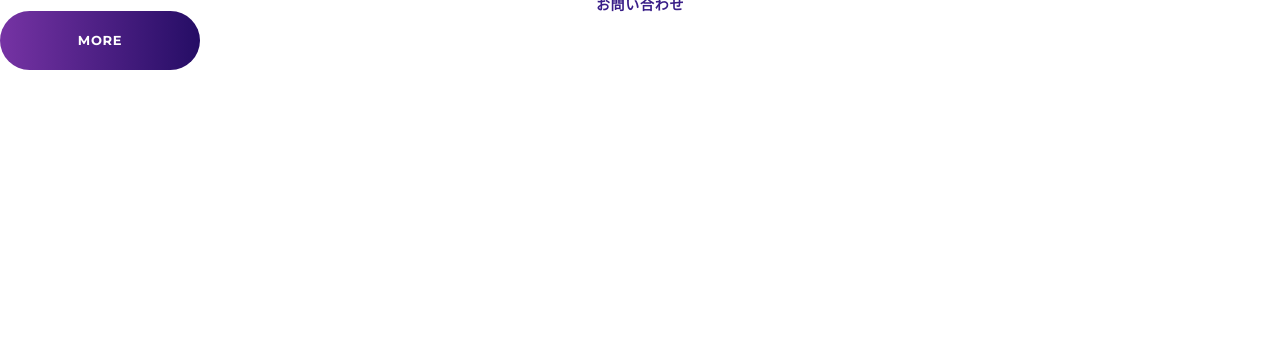
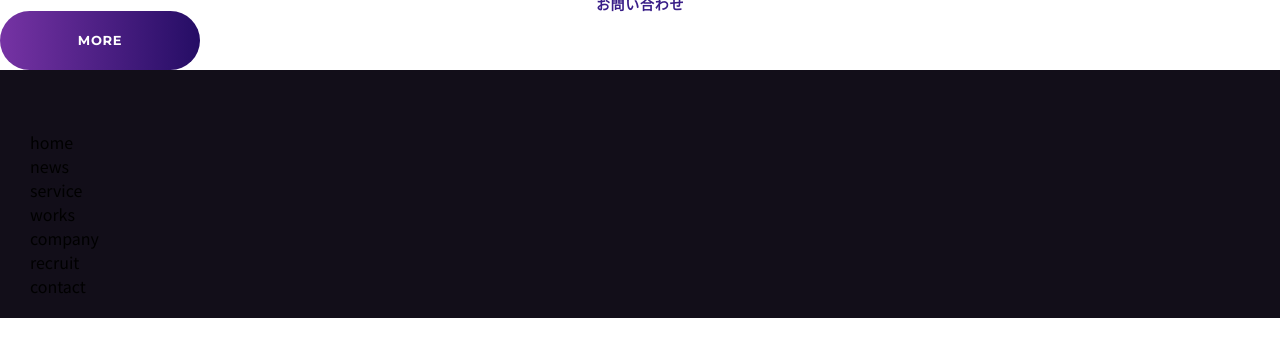
Before and after one commit to Hi-web-design/codeups-live-03, a website: page index.html in a window 1280 px wide. Shown: the part 47-404 px from the top of the page. Drawn offline with nearby package versions, Linux system fonts and the light colour scheme.

Commit message:
20220218

```diff
--- a/index.html
+++ b/index.html
@@ -35,5 +35,35 @@
   </div>
 
   <a href="" class="c-btn">more</a>
+
+  <div class="l-footer p-footer">
+    <div class="p-footer__inner">
+      <div class="p-footer__nav p-footer-nav">
+        <ul class="p-footer-nav__items">
+          <li class="p-footer-nav__item">
+            <a href="">home</a>
+          </li>
+          <li class="p-footer-nav__item">
+            <a href="">news</a>
+          </li>
+          <li class="p-footer-nav__item">
+            <a href="">service</a>
+          </li>
+          <li class="p-footer-nav__item">
+            <a href="">works</a>
+          </li>
+          <li class="p-footer-nav__item">
+            <a href="">company</a>
+          </li>
+          <li class="p-footer-nav__item">
+            <a href="">recruit</a>
+          </li>
+          <li class="p-footer-nav__item">
+            <a href="">contact</a>
+          </li>
+        </ul>
+      </div>
+    </div>
+  </div>
 </body>
 </html>
--- /dev/null
+++ b/src/sass/layout/_l-footer.scss
@@ -0,0 +1 @@
+@use "global" as *;
--- /dev/null
+++ b/src/sass/object/project/_p-footer-nav.scss
@@ -0,0 +1,5 @@
+@use "global" as *;
+
+.p-footer-nav {
+
+}
--- /dev/null
+++ b/src/sass/object/project/_p-footer.scss
@@ -0,0 +1,22 @@
+@use "global" as *;
+
+.p-footer {
+  background-color: $bg-black;
+  padding-top: rem(60);
+  padding-bottom: rem(20);
+}
+
+.p-footer__inner {
+  padding: 0 rem(30);
+  margin: auto;
+}
+
+.p-footer__copyright {
+  text-align: center;
+  margin-top: rem(40);
+  color: $white;
+  font-family: $en-font-family;
+  font-size: rem(10);
+  font-weight: $normal;
+  line-height: 1;
+}
```
Also changed, not shown: css/styles.css, 1 other file.
